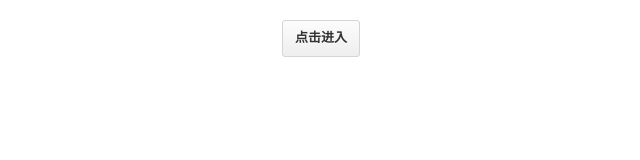
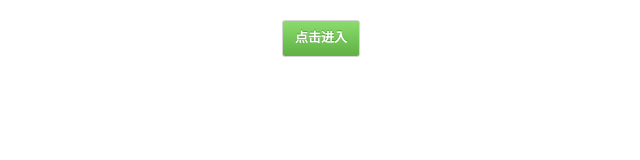
Before and after one commit to modouyu/modouyu.github.io, a plain HTML site: page index.html in a window 1280 px wide. Shown: the whole page, without its empty margins (319-959 px from the left). Drawn offline with Linux system fonts and the light colour scheme.

Commit message:
Update index.html

```diff
--- a/index.html
+++ b/index.html
@@ -20,14 +20,7 @@
           text-align:center;
         }
         .div a{
-          text-decoration: none;
-          color: #fff;
-text-shadow: 0 -1px 0 rgba(0,0,0,0.25);
-background-color: #60b044;
-background-image: -webkit-linear-gradient(#8add6d, #60b044);
-background-image: linear-gradient(#8add6d, #60b044);
-background-repeat: repeat-x;
-border-color: #5ca941;
+          border-color: #5ca941;
 position: relative;
 display: inline-block;
 padding: 7px 12px;
@@ -49,6 +42,14 @@ border-radius: 3px;
 -ms-user-select: none;
 user-select: none;
 -webkit-appearance: none;
+          text-decoration: none;
+          color: #fff;
+text-shadow: 0 -1px 0 rgba(0,0,0,0.25);
+background-color: #60b044;
+background-image: -webkit-linear-gradient(#8add6d, #60b044);
+background-image: linear-gradient(#8add6d, #60b044);
+background-repeat: repeat-x;
+
         }
         .div a:hover{
           color: #fff;
```
